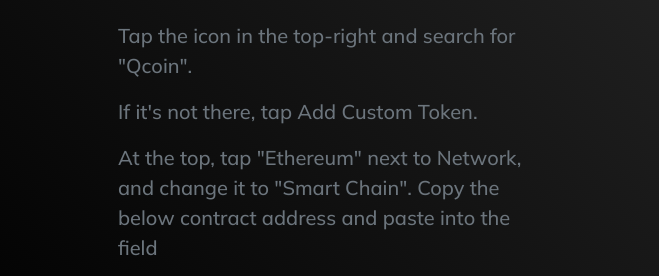
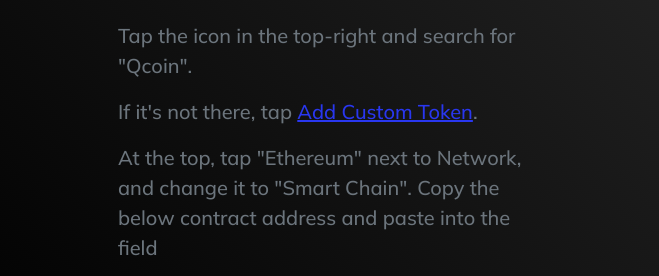
Before and after one commit to qcoinfund/qcoinfund.github.io, a website: page wwg1wga.html in a window 1280 px wide. Shown: the part 2877-3153 px from the top of the page, 0-659 px from the left. Drawn offline with nearby package versions, Linux system fonts and the light colour scheme.

Commit message:
fixed button style on custom token

```diff
--- a/wwg1wga.html
+++ b/wwg1wga.html
@@ -234,7 +234,7 @@
                         <h2 class="display-4 lh-1 mb-4 text-white">Add QCoin to the Wallet</h2>
                         <div class="lead fw-normal text-muted">
                         	<p>Tap the icon in the top-right and search for "Qcoin".</p>
-							<p>If it's not there, tap <a id="addCustomToken">Add Custom Token</a>.</p>
+							<p>If it's not there, tap <a href="#" class="btn-link" id="addCustomToken">Add Custom Token</a>.</p>
 							<p>At the top, tap "Ethereum" next to Network, and change it to "Smart Chain". Copy the below contract address and paste into the field</p>
 
 							<p>XXXXXXXXXXXXXXXXXXXXX</p>
```
